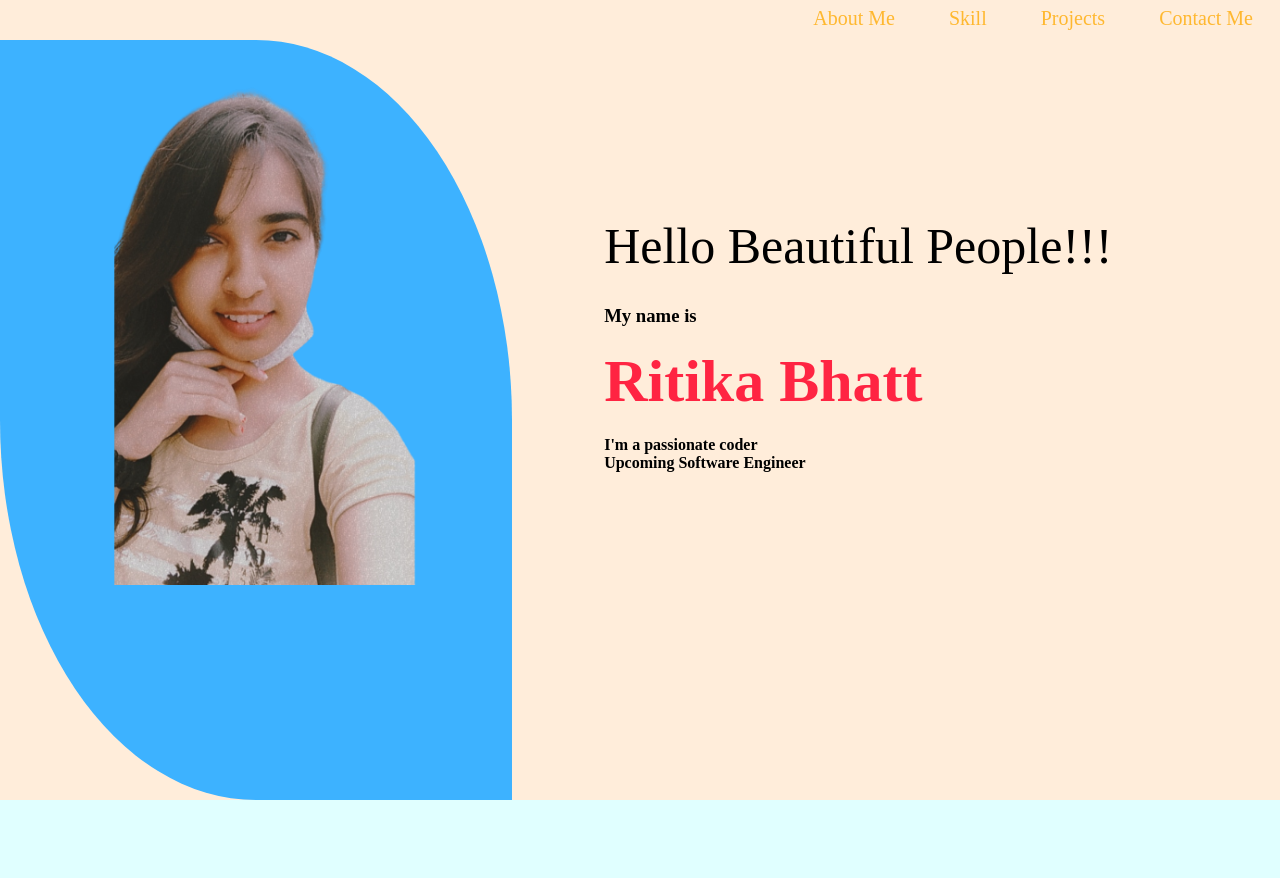
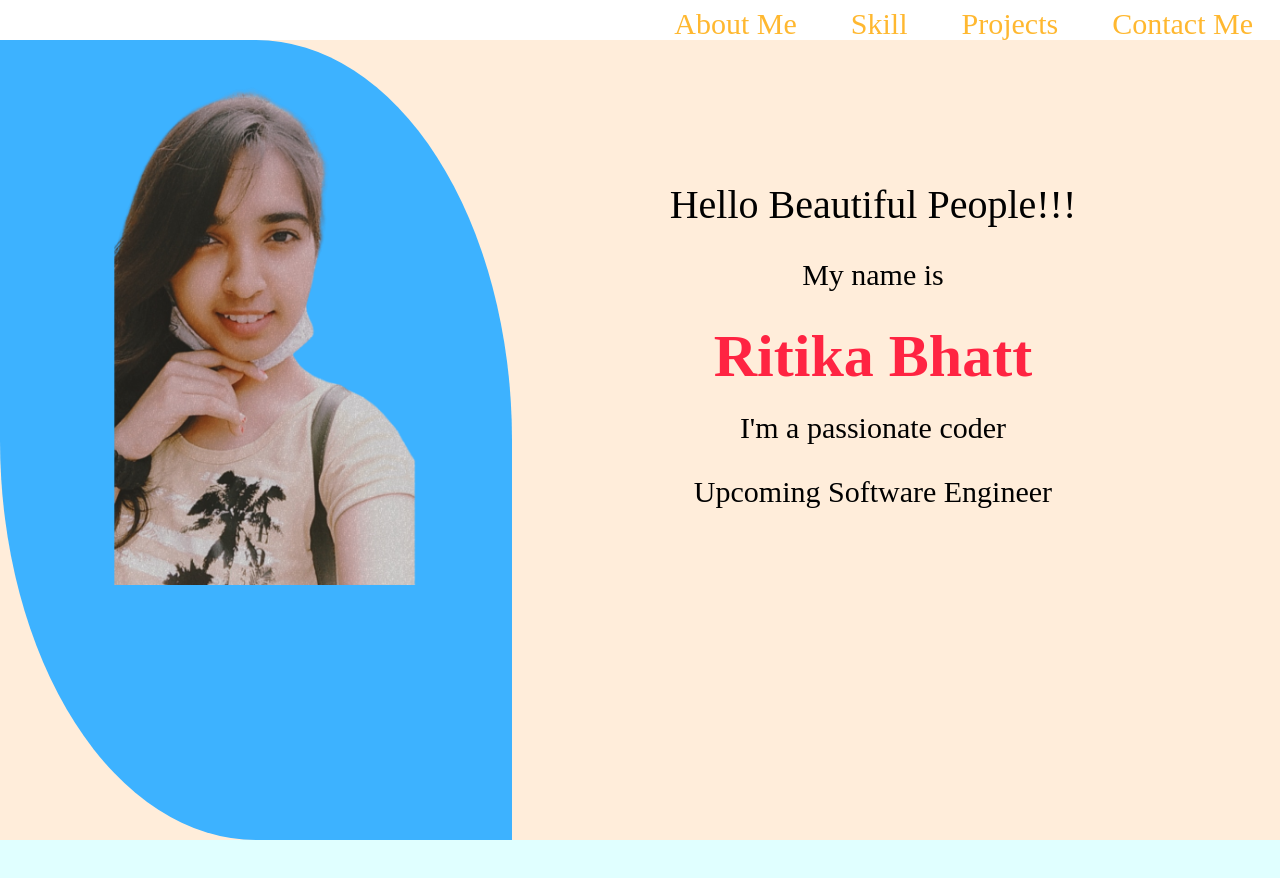
Before and after one commit to smily31/portfolio, a React (Create React App) app: page / in a window 1280 px wide. Shown: the top 878 px of the page. Built offline with nearby package versions, Linux system fonts and the light colour scheme; a web font is replaced by a local one.

Commit message:
navbar and intro completed

```diff
--- a/src/components/intro/intro.scss
+++ b/src/components/intro/intro.scss
@@ -2,7 +2,9 @@
 
 .intro{
     width: 100%;
-    height: calc(100vh - 40px);
+    // height: calc(100vh - 40px);
+    height: 100vh;
+    background-color: $my-color-secondary;
     // background-color: $my-color-primary;
     display: flex;
 
@@ -27,7 +29,6 @@
 
     .introText{
         flex: 0.6;
-        background-color: $my-color-secondary;
 
         .wrapper{
             width: 70%;
@@ -35,11 +36,13 @@
             display: flex;
             flex-direction: column;
             justify-content: center;
-            // text-align: center;
+            text-align: center;
             padding-left: 12%;
 
             h4{
-                font-style: 30px;
+                margin-bottom: 30px;
+                font-weight: 500;
+                font-size: 30px;
             }
 
             h1{
@@ -53,15 +56,15 @@
             h2{
                 margin-bottom: 30px;
                 font-weight: 500;
-                font-size: 50px;
+                font-size: 40px;
             }
 
             h3{
-                margin-bottom: 20px;
-                font-style: 40px;
-                // padding: 10px 45px;
-                text-align: left;
+                margin-bottom: 30px;
+                font-weight: 500;
+                font-size: 30px;
             }
+
         }
     }
 }
--- a/src/components/navbar/navbar.scss
+++ b/src/components/navbar/navbar.scss
@@ -3,7 +3,8 @@
 .navbar{
     position: fixed;
     top: 0;
-    background-color: $my-color-secondary;
+    // background-color: $my-color-secondary;
+    background-color: transparent;
     width: 100%;
     height: 40px;
     z-index: 2;
@@ -21,12 +22,13 @@
                 text-decoration: none;
                 margin: 0 20px;
                 color: $my-color-success;
-                font-size: 20px;
+                font-size: 30px;
             }
 
             &:hover{
                 cursor: pointer;
-                text-shadow: 2px 2px 4px rgb(245, 245, 136);
+                font-weight: 900;
+                text-shadow: 2px 1px 4px rgb(240, 110, 110);
             }
         }
     }
```
